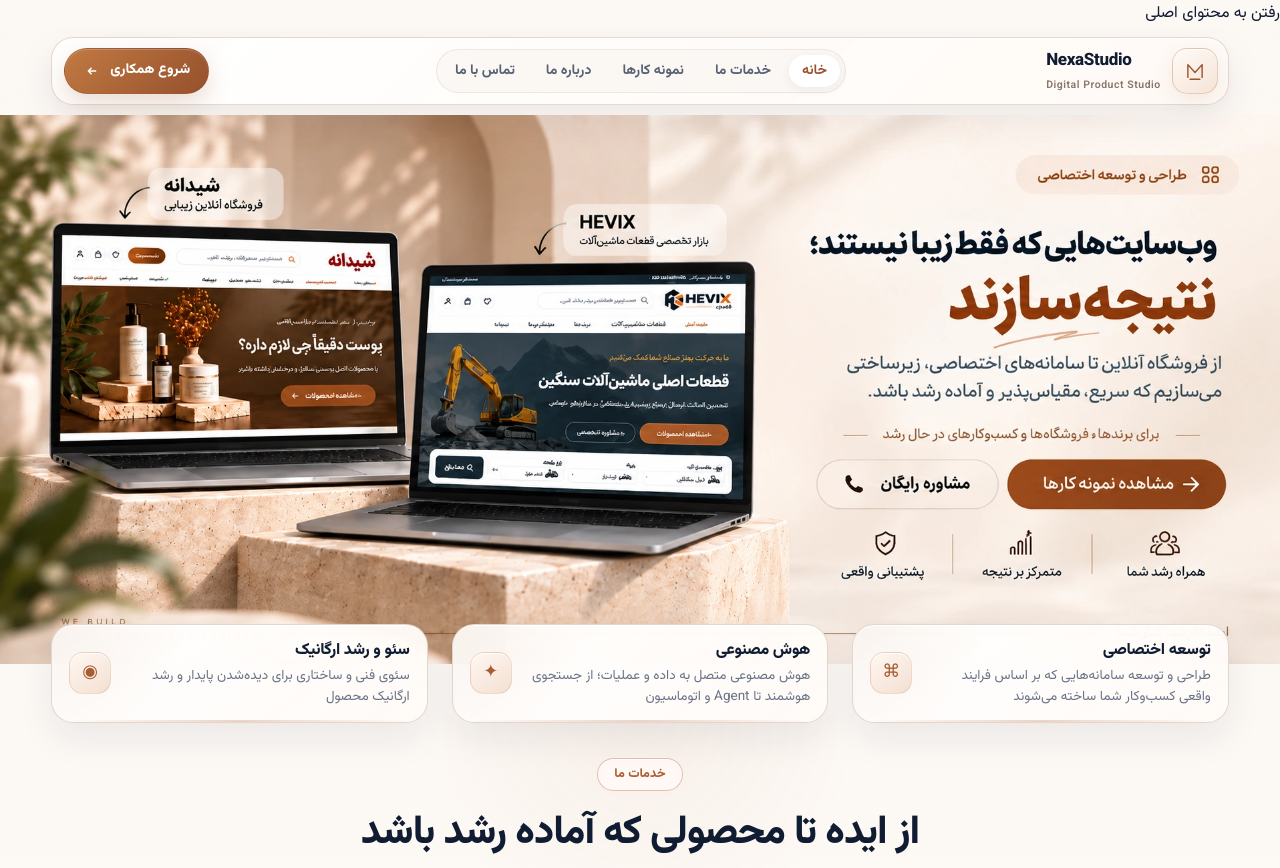
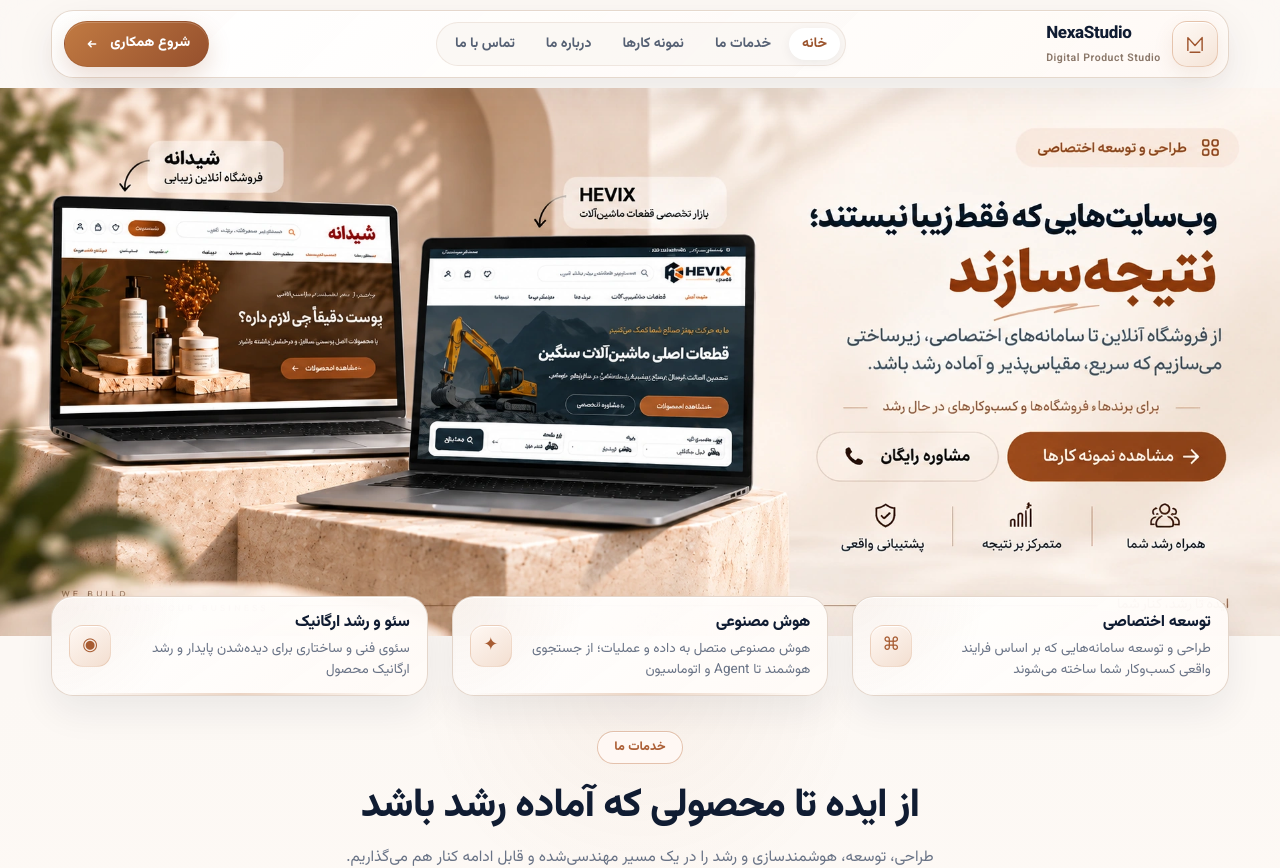
Before and after one commit to zohreksh/smartpilot, a Nuxt app: page / in a window 1280 px wide. Shown: the top 868 px of the page. Built offline with nearby package versions, Linux system fonts and the light colour scheme.

Commit message:
Add focus and reduced motion accessibility

```diff
--- a/assets/css/main.css
+++ b/assets/css/main.css
@@ -27,6 +27,46 @@ a {
   text-decoration: none;
   color: inherit;
 }
+.skip-link {
+  position: fixed;
+  top: 12px;
+  right: 16px;
+  z-index: 9999;
+  padding: 10px 16px;
+  border-radius: 10px;
+  background: #101c32;
+  color: #fff;
+  font-size: 14px;
+  font-weight: 800;
+  transform: translateY(-160%);
+  transition: transform 0.18s ease;
+}
+
+.skip-link:focus {
+  transform: translateY(0);
+}
+
+:where(a, button, input, select, textarea, [tabindex]):focus-visible {
+  outline: 3px solid rgba(184, 107, 53, 0.34);
+  outline-offset: 3px;
+}
+
+@media (prefers-reduced-motion: reduce) {
+  html {
+    scroll-behavior: auto !important;
+  }
+
+  *,
+  *::before,
+  *::after {
+    scroll-behavior: auto !important;
+    animation-duration: 0.01ms !important;
+    animation-iteration-count: 1 !important;
+    transition-duration: 0.01ms !important;
+    transition-delay: 0ms !important;
+  }
+}
+
 .sr-only {
   position: absolute !important;
   width: 1px !important;
```
